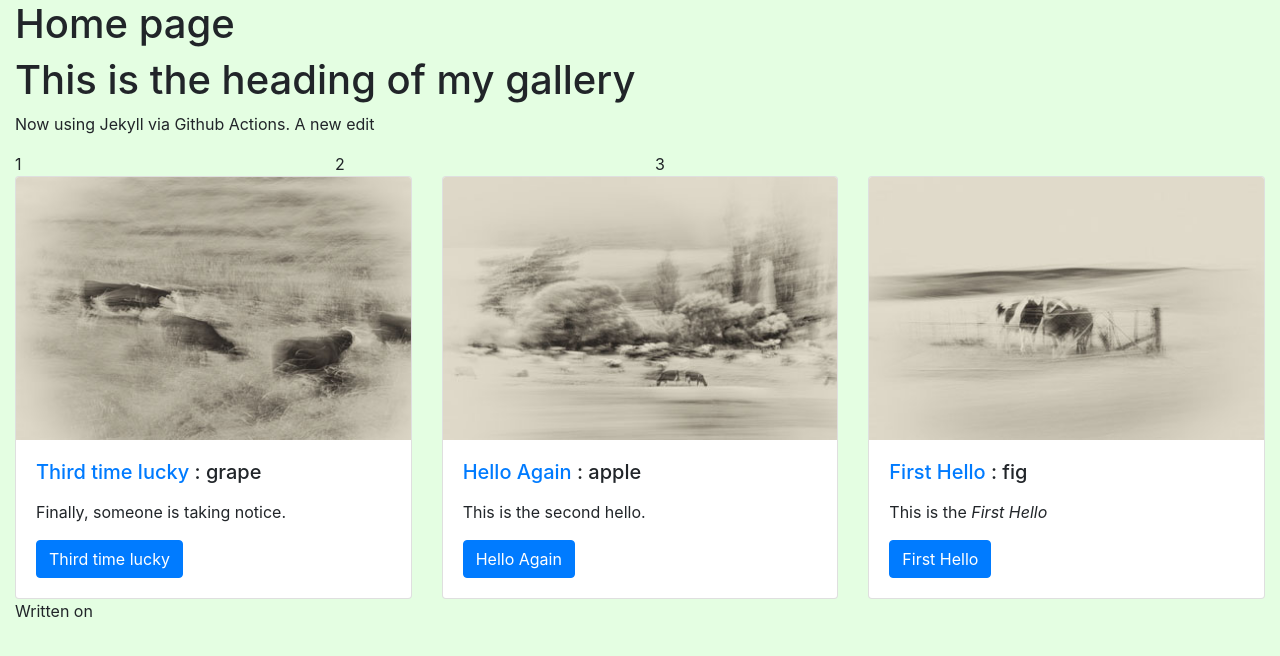
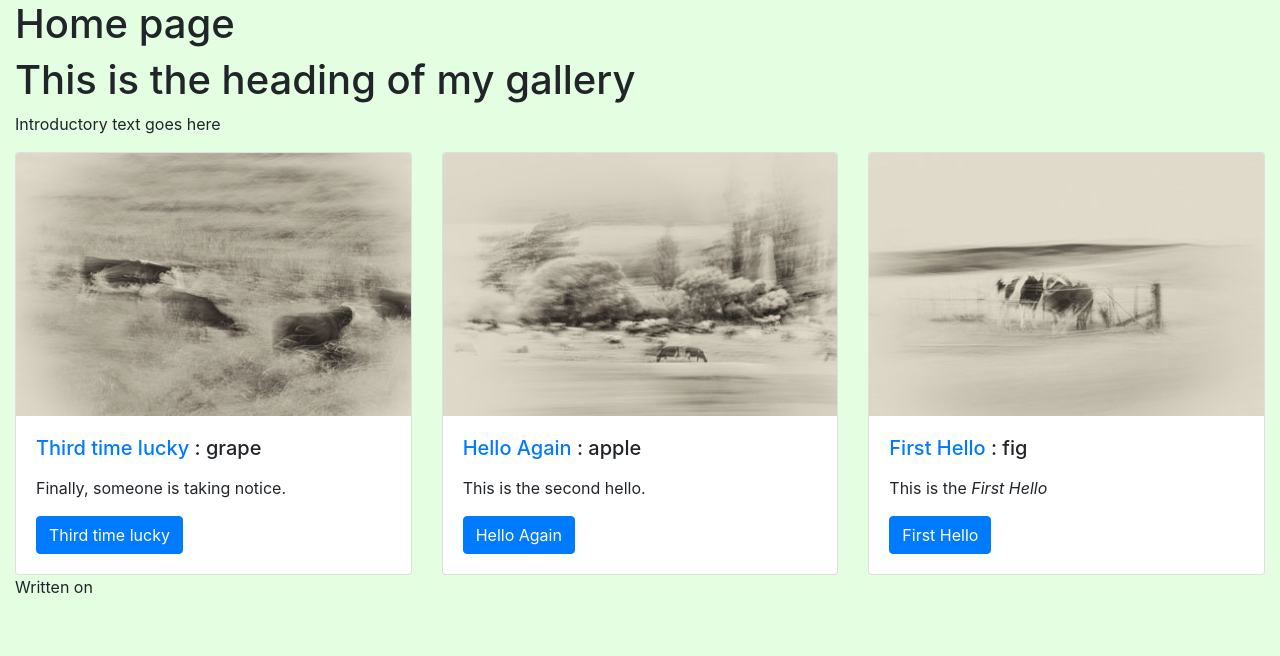
Before and after one commit to grafixgeek/gallery, a Jekyll site: the page built from index.html, in a window 1280 px wide. Shown: the top 656 px of the page. Built offline with Jekyll 4.4.1, drawn with Linux system fonts in a browser that asks for light colours.

Commit message:
Update index.html

```diff
--- a/index.html
+++ b/index.html
@@ -3,13 +3,7 @@ layout: default
 title: Home page
 ---
 <h1>This is the heading of my gallery</h1>
-<p>Now using Jekyll via Github Actions. A new edit</p>
-
-<div class="row">
-  <div class="col-3">1</div>
-  <div class="col-3">2</div>
-  <div class="col-3">3</div>
-</div>
+<p>Introductory text goes here</p>
 
 
 <div class="row">
@@ -26,15 +20,6 @@ title: Home page
 </div>
 
 
-
-<!--
-
-      <h2><a href="{{ site.baseurl }}{{ post.url }}">{{ post.title }}</a> : {{post.fruit}}</h2>
-
-      <div class="entry">
-        {{ post.content }}
-      </div>
-    -->
   </div>
   {% endfor %}
 </div>
```
